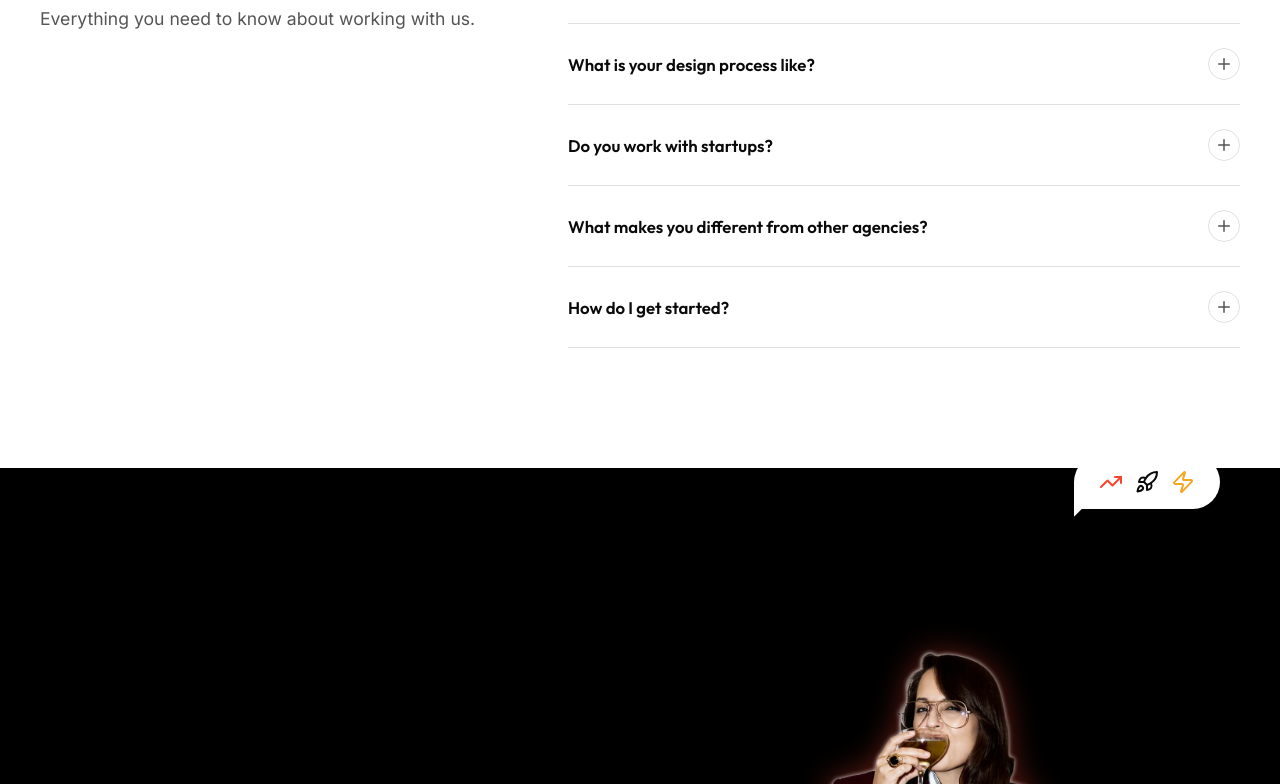
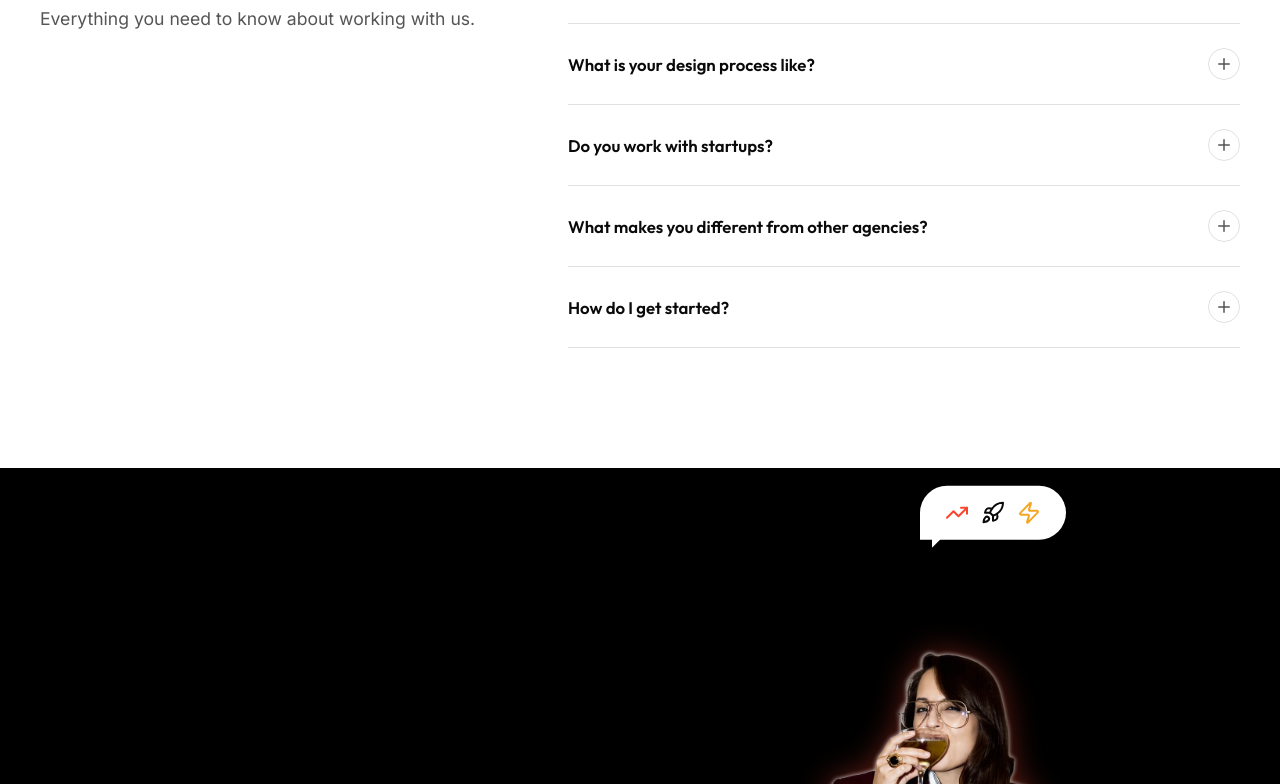
Before and after one commit to wendleyw/lp-brianna, a React (Vite) app: page / in a window 1280 px wide. Shown: the part 11216-12000 px from the top of the page. Built offline with nearby package versions, Linux system fonts and the light colour scheme.

Commit message:
fix: re-apply floating bubble animation and centering

```diff
--- a/src/components/Contact.jsx
+++ b/src/components/Contact.jsx
@@ -79,12 +79,26 @@ export default function Contact() {
                         {/* Growth Bubble */}
                         <motion.div
                             initial={{ opacity: 0, scale: 0.8, y: 10 }}
-                            whileInView={{ opacity: 1, scale: 1, y: 0 }}
-                            transition={{ delay: 0.5, duration: 0.6, type: "spring" }}
+                            whileInView={{
+                                opacity: 1,
+                                scale: 1,
+                                y: [0, -15, 0] // Floating "thinking" animation
+                            }}
+                            transition={{
+                                opacity: { duration: 0.5, delay: 0.5 },
+                                scale: { duration: 0.5, delay: 0.5 },
+                                y: {
+                                    duration: 3,
+                                    repeat: Infinity,
+                                    ease: "easeInOut",
+                                    delay: 0.5
+                                }
+                            }}
                             style={{
                                 position: 'absolute',
-                                top: '-20%',
-                                right: '-10%',
+                                top: '-15%', // Adjusted to sit above head
+                                left: '50%', // Center horizontally
+                                transform: 'translateX(-50%)', // Center align
                                 background: 'white',
                                 padding: '15px 25px',
                                 borderRadius: '50px',
@@ -93,7 +107,7 @@ export default function Contact() {
                                 display: 'flex',
                                 alignItems: 'center',
                                 gap: '12px',
-                                borderBottomLeftRadius: '0' // Speech bubble tail effect
+                                borderBottomLeftRadius: '0'
                             }}
                         >
                             <TrendingUp size={24} color="#F9452D" />
@@ -104,7 +118,7 @@ export default function Contact() {
                             <div style={{
                                 position: 'absolute',
                                 bottom: '-8px',
-                                left: '0',
+                                left: '12px', // Align with the border-bottom-left-radius 0
                                 width: '20px',
                                 height: '20px',
                                 background: 'white',
```
